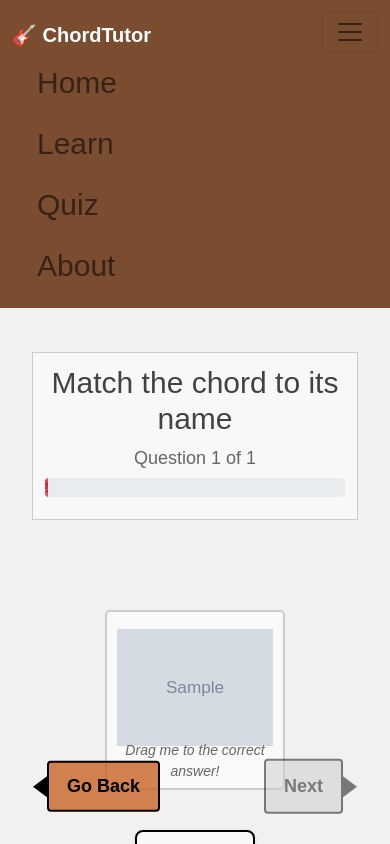
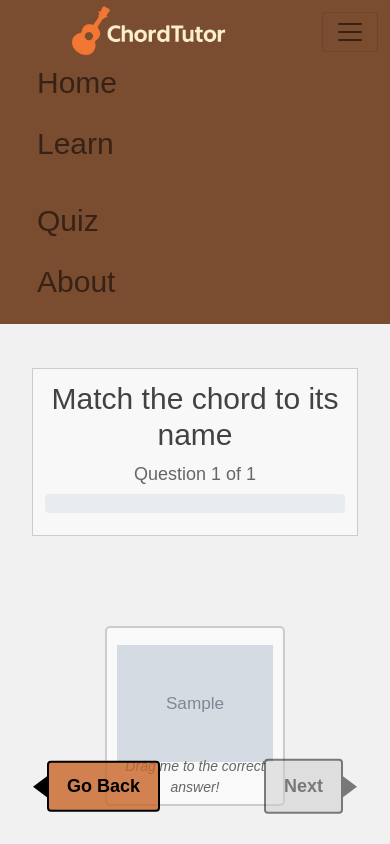
Before and after one commit to SamuelLaki/guitar-learning-app, a Flask app: template templates/quiz.html in a window 390 px wide, after a click that opens the changed part. Run offline with Flask 3, Linux system fonts and the light colour scheme; the template is opened without the code that fills it: most values are stand-ins (such as "Sample title", 1, 10 or a date in 2020); grey boxes marked "Sample" are stand-in pictures; some libraries are stand-ins or nearby versions.

Commit message:
created logo, improved navbar/dropdown, fixed quiz progress persistence issue, and made learn clickable

```diff
--- a/templates/chord_detail.html
+++ b/templates/chord_detail.html
@@ -13,7 +13,7 @@
          aria-valuenow="{{ percent_complete }}"
          aria-valuemin="0" aria-valuemax="100"
          style="height: 1.5rem;">
-      <div class="progress-bar progress-bar-striped progress-bar-animated bg-danger"
+         <div class="progress-bar bg-success"
            style="width: {{ percent_complete }}%;">
         {{ percent_complete }}%
       </div>
--- a/templates/layout.html
+++ b/templates/layout.html
@@ -5,17 +5,28 @@
   <meta name="viewport" content="width=device-width, initial-scale=1.0">
   <title>{% block title %}Basic guitar chords{% endblock %}</title>
 
-  <!-- Bootstrap 5 (integrity removed to avoid CDN hash issues) -->
-  <link href="https://cdn.jsdelivr.net/npm/bootstrap@5.0.2/dist/css/bootstrap.min.css"
-        rel="stylesheet">
+  <!-- Bootstrap 5 -->
+  <link href="https://cdn.jsdelivr.net/npm/bootstrap@5.0.2/dist/css/bootstrap.min.css" rel="stylesheet">
 
-  <!-- jQuery / jQuery‑UI for your existing scripts -->
+  <!-- jQuery / jQuery‑UI (site scripts use these) -->
   <script src="https://code.jquery.com/jquery-3.3.1.min.js"></script>
   <script src="https://code.jquery.com/ui/1.12.0/jquery-ui.min.js"></script>
   <link  href="https://code.jquery.com/ui/1.12.1/themes/base/jquery-ui.css" rel="stylesheet">
 
   <!-- Site stylesheet -->
   <link href="{{ url_for('static', filename='main.css') }}" rel="stylesheet">
+
+  <!-- Navbar tweaks -->
+  <style>
+      /* let dropdown flow outside the bar */
+      .navigationBar            { overflow: visible !important; }
+      /* bigger, crisp logo */
+      .navbar-brand img         { height:24px; width:auto; }
+      /* remove bullets everywhere */
+      .navbar-nav               { list-style:none; padding-left:0; }
+      /* dropdown wide & scrollable if needed */
+      .dropdown-menu            { min-width:11rem; max-height:70vh; overflow-y:auto; }
+  </style>
 </head>
 <body>
   <div class="content-wrapper">
@@ -24,12 +35,17 @@
     <nav class="navbar navbar-expand-lg navbar-light navigationBar" style="background:#7a4c30;">
       <div class="container-fluid">
 
-        <!-- Brand (optional) -->
-        <a class="navbar-brand fw-bold text-white d-lg-none" href="{{ url_for('homepage') }}">
-          🎸 ChordTutor
-        </a>
+        <!-- Logo on left -->
+        <a class="navbar-brand d-flex align-items-center me-3"
+href="{{ url_for('homepage') }}">
+<img src="{{ url_for('static',
+         filename='images/logo.png') }}"
+    alt="ChordTutor logo"
+    style="height:180px; width:auto;"
+>
+            </a>
 
-        <!-- Toggler for mobile -->
+        <!-- Mobile toggler -->
         <button class="navbar-toggler" type="button"
                 data-bs-toggle="collapse" data-bs-target="#navbarNav"
                 aria-controls="navbarNav" aria-expanded="false"
@@ -37,25 +53,37 @@
           <span class="navbar-toggler-icon"></span>
         </button>
 
-        <!-- Center‑aligned links -->
+        <!-- Centered links (brand excluded) -->
         <div class="collapse navbar-collapse justify-content-center" id="navbarNav">
-          <ul class="navbar-nav gap-lg-4 mb-0" style="list-style:none;">  <!-- bullet‑proof -->
+          <ul class="navbar-nav gap-lg-4 mb-0">
+
+            <!-- Home -->
             <li class="nav-item">
               <a class="nav-link {% if active_page == 'home' %}active-nav{% endif %}"
                  href="{{ url_for('homepage') }}">Home</a>
             </li>
 
-            <!-- Learn dropdown -->
+            <!-- Learn (split link + caret) -->
             <li class="nav-item dropdown">
-              <a class="nav-link dropdown-toggle {% if active_page == 'learn' %}active-nav{% endif %}"
-                 href="{{ url_for('learn') }}" id="learnDropdown" role="button"
+              <!-- direct link to /learn -->
+              <a class="nav-link px-2 {% if active_page == 'learn' %}active-nav{% endif %}"
+                 href="{{ url_for('learn') }}">Learn</a>
+
+              <!-- caret -->
+              <a class="nav-link px-1 dropdown-toggle dropdown-toggle-split"
+                 href="#" id="learnDropdown" role="button"
                  data-bs-toggle="dropdown" aria-expanded="false">
-                Learn
+                <span class="visually-hidden">Toggle Learn dropdown</span>
               </a>
-              <ul class="dropdown-menu" aria-labelledby="learnDropdown">
+
+              <!-- dropdown menu -->
+              <ul class="dropdown-menu shadow" aria-labelledby="learnDropdown">
                 {% for chord in chord_items %}
-                  <li><a class="dropdown-item"
-                         href="{{ url_for('chord_detail', chord_id=chord.id) }}">{{ chord.name }}</a></li>
+                  <li>
+                    <a class="dropdown-item" href="{{ url_for('chord_detail', chord_id=chord.id) }}">
+                      {{ chord.name }}
+                    </a>
+                  </li>
                 {% endfor %}
                 <li><hr class="dropdown-divider"></li>
                 <li><a class="dropdown-item" href="{{ url_for('learn') }}">All chords</a></li>
@@ -64,11 +92,13 @@
               </ul>
             </li>
 
+            <!-- Quiz -->
             <li class="nav-item">
               <a class="nav-link {% if active_page == 'quiz' %}active-nav{% endif %}"
                  href="{{ url_for('start_quiz') }}">Quiz</a>
             </li>
 
+            <!-- About -->
             <li class="nav-item">
               <a class="nav-link {% if active_page == 'about' %}active-nav{% endif %}"
                  href="{{ url_for('about') }}">About</a>
--- a/templates/quiz.html
+++ b/templates/quiz.html
@@ -1,53 +1,64 @@
 {% extends "layout.html" %}
-
-{% block title %}Quiz - Match Chords{% endblock %}
+{% block title %}Quiz – Match Chords{% endblock %}
 
 {% block content %}
-<!-- Include jQuery UI for effects -->
-<link rel="stylesheet" href="https://code.jquery.com/ui/1.12.1/themes/base/jquery-ui.css">
-<script src="https://code.jquery.com/ui/1.12.1/jquery-ui.js"></script>
+<!-- jQuery‑UI (for drag / drop feedback) -->
+<link rel="stylesheet"
+      href="https://code.jquery.com/ui/1.12.1/themes/base/jquery-ui.css">
+<script  src="https://code.jquery.com/ui/1.12.1/jquery-ui.js"></script>
 
 <div class="quiz-container">
+
+  <!-- ─── TITLE + GLOBAL PROGRESS ───────────────────────── -->
   <div class="quiz-title">
       <h2>Match the chord to its name</h2>
       <div class="quiz-progress-text">
-            Question {{ page_num }} of {{ total_pages }}
+          Question {{ page_num }} of {{ total_pages }}
       </div>
-        <!-- Quiz Progress Bar -->
-        <div class="progress quiz-progress-bar" role="progressbar"
-             id="quiz-progress-bar-container" {# Added ID #}
-             aria-label="Quiz progress"
-             aria-valuenow="{{ quiz_percent_complete }}"
+
+      <!-- Progress bar – value filled in by JS (to keep persisted state) -->
+      <div class="progress quiz-progress-bar"
+           id="quiz-progress-bar-container"
+           role="progressbar" aria-label="Quiz progress"
            aria-valuemin="0" aria-valuemax="100"
-             style="height: 1rem;">
-             <div class="progress-bar progress-bar-striped progress-bar-animated bg-danger"
-               id="quiz-progress-bar-fill" {# Added ID #}
-               style="width: {{ quiz_percent_complete }}%;">
-               <span id="quiz-progress-bar-text">{{ quiz_percent_complete }}%</span> {# Added ID #}
+           style="height:1.5rem;">
+        <div class="progress-bar bg-success"
+             id="quiz-progress-bar-fill" style="width:0%;">
+          <span id="quiz-progress-bar-text" class="text-white">0%</span>
         </div>
       </div>
   </div>
 
+  <!-- ─── FEEDBACK AREA ──────────────────────────────────── -->
   <div class="feedback-container">
-        <div id="feedback-message" style="display: none;"></div>
-        <!-- Moved Study Chord Button Placeholder here -->
-        <a href="#" id="study-chord-btn" class="study-button" style="display: none;"><div class="arrow-button">Study Chord</div></a>
+      <div id="feedback-message" style="display:none;"></div>
+      <a href="#" id="study-chord-btn" class="study-button" style="display:none;">
+        <div class="arrow-button">Study Chord</div>
+      </a>
   </div>
 
+  <!-- ─── MAIN QUIZ BODY ─────────────────────────────────── -->
   <div class="quiz-content">
-        <!-- One chord diagram at the top -->
+
+      <!-- Chord diagram -->
       <div class="chord-diagram-container">
-            <div class="chord-diagram" id="{{ quiz_data.chord.id }}" data-answer="{{ quiz_data.chord.correctAnswer }}" draggable="true">
-                <img src="{{ quiz_data.chord.image }}" alt="Chord diagram" class="chord-image">
+          <div class="chord-diagram"
+               id="{{ quiz_data.chord.id }}"
+               data-answer="{{ quiz_data.chord.correctAnswer }}"
+               draggable="true">
+              <img src="{{ quiz_data.chord.image }}" alt="Chord diagram"
+                   class="chord-image">
               <div class="drag-hint">Drag me to the correct answer!</div>
           </div>
       </div>
 
-        <!-- Three options at the bottom -->
+      <!-- Options -->
       <div class="chord-options-container">
           <div class="chord-options">
               {% for option in quiz_data.options %}
-                <div class="chord-option" id="option{{ loop.index }}" data-chord="{{ option }}">
+              <div class="chord-option"
+                   id="option{{ loop.index }}"
+                   data-chord="{{ option }}">
                   <div class="chord-name">{{ option }}</div>
               </div>
               {% endfor %}
@@ -55,215 +66,154 @@
       </div>
   </div>
 
+  <!-- ─── NAVIGATION ─────────────────────────────────────── -->
   <div class="navigation-buttons">
       {% if page_num > 1 %}
-        <a href="{{ url_for('quiz_page', page_num=page_num-1) }}" class="go-back-btn"><div class="left-arrow-button left-arrow">Previous</div></a>{% else %}<a href="{{ url_for('learn') }}" class="go-back-btn"><div class="left-arrow-button left-arrow">Go Back</div></a>{% endif %}
-        <!-- Removed Study Chord Button from here -->
-        <div class="next-btn disabled"><div class="right-arrow-button right-arrow">Next</div></div>
+      <a href="{{ url_for('quiz_page', page_num=page_num-1) }}"
+         class="go-back-btn">
+          <div class="left-arrow-button left-arrow">Previous</div>
+      </a>
+      {% else %}
+      <a href="{{ url_for('learn') }}" class="go-back-btn">
+          <div class="left-arrow-button left-arrow">Go Back</div>
+      </a>
+      {% endif %}
+
+      <div class="next-btn disabled">
+          <div class="right-arrow-button right-arrow">Next</div>
+      </div>
   </div>
 </div>
 
-<!-- Pass data to JavaScript via a data attribute -->
+<!-- Hidden payload for JS -->
 <div id="quiz-data"
-     data-chord-items="{{ chord_items|tojson|safe }}"
-     data-correct-answer="{{ quiz_data.chord.correctAnswer }}"
      data-current-page="{{ page_num }}"
      data-total-pages="{{ total_pages }}"
-     data-max-page-reached="{{ max_quiz_page_reached }}" {# Add max page reached #}
-     style="display:none;">
-</div>
+     data-correct-answer="{{ quiz_data.chord.correctAnswer }}"
+     data-chord-items="{{ chord_items|tojson|safe }}"
+     style="display:none;"></div>
 
-<script type="text/javascript">
-    // Get data from the hidden div
-    var quizDataElement = document.getElementById('quiz-data');
-    var correctAnswer = quizDataElement.getAttribute('data-correct-answer');
-    var currentPage = parseInt(quizDataElement.getAttribute('data-current-page'));
-    var totalPages = parseInt(quizDataElement.getAttribute('data-total-pages'));
-    var maxPageReached = parseInt(quizDataElement.getAttribute('data-max-page-reached')); // Get max page
+<!-- ─── SCRIPT ───────────────────────────────────────────── -->
+<script>
+/* -------------------- CONSTANTS -------------------- */
+const $payload        = $('#quiz-data');
+const correctAnswer   = $payload.data('correct-answer');
+const currentPage     = parseInt($payload.data('current-page'));
+const totalPages      = parseInt($payload.data('total-pages'));
 
-    // Track if the user has answered correctly
-    var hasAnswered = false;
-    var correctOptionElement = null; // Store the correct option element
-    var feedbackDiv = $('#feedback-message'); // Cache feedback div
+/* -------------------- PROGRESS BAR ------------------ */
+function setProgress (percent) {
+  $('#quiz-progress-bar-fill').css('width', percent + '%');
+  $('#quiz-progress-bar-text').text(percent + '%');
+  $('#quiz-progress-bar-container').attr('aria-valuenow', percent);
+}
 
-    $(document).ready(function() {
-        setupDragAndDrop();
-
-        // Find and store the correct option element on page load
-        $('.chord-option').each(function() {
-            if ($(this).data('chord') === correctAnswer) {
-                correctOptionElement = $(this);
-            }
+/* On load – initialise bar assuming all previous pages done */
+$(function () {
+  const initialPct = Math.round(((currentPage - 1) / totalPages) * 100);
+  setProgress(initialPct);
+  setUpQuizInteractions();
 });
 
-        // Keep click functionality as a fallback
-        $('.chord-option').click(function() {
-            if (!hasAnswered) {
-                checkAnswer($(this).data('chord'), $(this));
-            }
+/* -------------------- STATE ------------------------- */
+let hasAnswered = false;
+let $correctOpt = null;
+const $feedback = $('#feedback-message');
+
+/* -------------------- SETUP ------------------------- */
+function setUpQuizInteractions () {
+
+  // Identify the correct option element
+  $('.chord-option').each(function () {
+    if ($(this).data('chord') === correctAnswer) $correctOpt = $(this);
   });
 
-        // Enable next button immediately if this page has already been passed
-        if (currentPage < maxPageReached) {
-            $('.next-btn').removeClass('disabled');
-        }
+  // Drag‑drop handlers
+  const diagram = document.querySelector('.chord-diagram');
+  const options = document.querySelectorAll('.chord-option');
 
-        // Handle next button
-        $('.next-btn').click(function() {
-            if (!$(this).hasClass('disabled')) {
-                var nextPage = currentPage + 1;
-                if (nextPage <= totalPages) {
-                    window.location.href = "/quiz/" + nextPage;
-                } else {
-                    window.location.href = "/quiz/results";
-                }
-            }
+  diagram.addEventListener('dragstart', e => {
+    if (hasAnswered) return;
+    diagram.classList.add('dragging');
+    e.dataTransfer.setData('text/plain', diagram.id);
+  });
+  diagram.addEventListener('dragend', () =>
+    diagram.classList.remove('dragging')
+  );
+
+  options.forEach(opt => {
+    opt.addEventListener('dragover', e => {
+      if (hasAnswered) return;
+      e.preventDefault(); opt.classList.add('drag-over');
+    });
+    opt.addEventListener('dragleave', () => opt.classList.remove('drag-over'));
+    opt.addEventListener('drop', e => {
+      if (hasAnswered) return;
+      e.preventDefault(); opt.classList.remove('drag-over');
+      processAnswer(opt.dataset.chord, $(opt));
+    });
+
+    // Click fallback
+    $(opt).on('click', () => {
+      if (!hasAnswered) processAnswer($(opt).data('chord'), $(opt));
     });
   });
 
-    function setupDragAndDrop() {
-        var chordDiagram = document.querySelector('.chord-diagram');
-        var chordOptions = document.querySelectorAll('.chord-option');
-
-        // Make chord diagram draggable
-        chordDiagram.addEventListener('dragstart', function(e) {
-            if (hasAnswered) return; // Prevent dragging after answer
-            this.classList.add('dragging');
-            e.dataTransfer.setData('text', this.id);
-            // Remove the info message displayed during drag
-            // showFeedback('info', 'Dragging chord...');
-        });
-
-        chordDiagram.addEventListener('dragend', function() {
-            this.classList.remove('dragging');
-            // Optionally hide info message or keep it until drop
-            // feedbackDiv.fadeOut();
-        });
-
-        // Make options droppable
-        chordOptions.forEach(function(option) {
-            option.addEventListener('dragover', function(e) {
-                if (hasAnswered) return;
-                e.preventDefault();
-                this.classList.add('drag-over');
-            });
-
-            option.addEventListener('dragleave', function() {
-                if (hasAnswered) return;
-                this.classList.remove('drag-over');
-            });
-
-            option.addEventListener('drop', function(e) {
-                if (hasAnswered) return;
-                e.preventDefault();
-                this.classList.remove('drag-over');
-
-                var targetOptionElement = $(this);
-                var chordName = targetOptionElement.data('chord');
-
-                // --- Immediate Feedback ---
-                if (!hasAnswered) {
-                    hasAnswered = true; // Prevent further drops immediately
-                    targetOptionElement.addClass('checking'); // Add temporary style
-                    showFeedback('info', 'Checking...'); // Show interim message
-                    // Disable further dragging visually (optional, but good UX)
-                    chordDiagram.setAttribute('draggable', 'false');
-                    chordDiagram.style.cursor = 'default';
-                    // --- End Immediate Feedback ---
-
-                    checkAnswer(chordName, targetOptionElement);
-                }
-            });
+  // Next‑button
+  $('.next-btn').on('click', function () {
+    if ($(this).hasClass('disabled')) return;
+    const next = currentPage + 1;
+    window.location.href = next <= totalPages
+        ? `/quiz/${next}`
+        : '/quiz/results';
   });
 }
 
-    function checkAnswer(selectedAnswer, optionElement) {
-        // Remove the initial check here, as we set hasAnswered immediately on drop
-        // if (hasAnswered) return;
+/* -------------------- ANSWER LOGIC ------------------ */
+function processAnswer (selected, $opt) {
+  hasAnswered = true;
+  showFeedback('info', 'Checking…');
 
-        // Submit the answer to the server
-        $.ajax({
+  $.post({
     url: '/quiz/submit_answer',
-            type: 'POST',
     contentType: 'application/json',
-            data: JSON.stringify({
-                answer: selectedAnswer,
-                correct_answer: correctAnswer
-            }),
-            success: function(response) {
-                // hasAnswered is already true
-                optionElement.removeClass('checking'); // Remove temporary style
-
-                // Clear previous feedback message and hide button initially
-                feedbackDiv.hide();
-                $('#study-chord-btn').hide();
-
-                if (response.correct) {
-                    // Correct answer
-                    optionElement.addClass('correct');
-                    $('.chord-diagram').addClass('correct-match'); // Highlight diagram
-                    optionElement.addClass('correct-match');   // Highlight option
-                    showFeedback('success', 'Correct! "' + selectedAnswer + '" is the right match!');
+    data: JSON.stringify({ answer: selected, correct_answer: correctAnswer })
+  })
+  .done(res => {
+      if (res.correct) {
+        $opt.addClass('correct');
+        $('.chord-diagram').addClass('correct-match');
+        showFeedback('success', `Correct! “${selected}” is right!`);
       } else {
-                    // Incorrect answer
-                    optionElement.addClass('incorrect');
-                    if (correctOptionElement) {
-                        correctOptionElement.addClass('correct'); // Show the correct one
-                    }
-                    showFeedback('error', 'Not quite!'); // Show "Not quite!" message
-
-                    // Show the Study Chord button if we have the ID
-                    if (response.correct_chord_id) {
-                        var studyUrl = "/learn/" + response.correct_chord_id;
-                        // Show button directly instead of fading
-                        $('#study-chord-btn').attr('href', studyUrl).show();
+        $opt.addClass('incorrect');
+        $correctOpt && $correctOpt.addClass('correct');
+        showFeedback('error', 'Not quite!');
+        if (res.correct_chord_id) {
+          $('#study-chord-btn')
+            .attr('href', `/learn/${res.correct_chord_id}`)
+            .show();
         }
       }
 
-                // --- Update Progress Bar ---
-                // Calculate percentage based on completing the *current* page
-                let newPercent = Math.round((currentPage / totalPages) * 100);
-                let currentPercentOnBar = parseInt($('#quiz-progress-bar-text').text().replace('%','')) || 0;
-
-                // Only update if this answer progresses the bar further
-                if (newPercent > currentPercentOnBar) {
-                    $('#quiz-progress-bar-fill').css('width', newPercent + '%');
-                    $('#quiz-progress-bar-text').text(newPercent + '%');
-                    $('#quiz-progress-bar-container').attr('aria-valuenow', newPercent);
-                }
-                // --- End Update Progress Bar ---
-
-                // Enable the next button
+      /* update and persist progress */
+      const pct = Math.round((currentPage / totalPages) * 100);
+      setProgress(pct);
       $('.next-btn').removeClass('disabled');
-            },
-            error: function() {
-                optionElement.removeClass('checking'); // Remove temporary style on error too
-                // Handle potential AJAX errors
-                showFeedback('error', 'Could not check answer. Please try again or refresh the page.');
-                // Do NOT reset hasAnswered here, as it allows re-submission in an inconsistent state.
-                // hasAnswered = false;
-                // Re-enable dragging ONLY if submit fails? Maybe not ideal.
-                // chordDiagram.setAttribute('draggable', 'true');
-                // chordDiagram.style.cursor = 'move';
-            }
-        });
+  })
+  .fail(() => showFeedback('error', 'Server error – please retry.'));
 }
 
-    function showFeedback(type, message) {
-        feedbackDiv.removeClass('success-message error-message info-message').hide(); // Reset classes and hide
-        var className = '';
-        if (type === 'success') {
-            className = 'success-message';
-        } else if (type === 'error') {
-            className = 'error-message';
-        } else if (type === 'info') {
-             className = 'info-message';
-        } else {
-            return; // Unknown type
-        }
-
-        // Show directly instead of fading
-        feedbackDiv.addClass(className).html(message).show();
+/* -------------------- FEEDBACK ---------------------- */
+function showFeedback (type, msg) {
+  $feedback
+    .removeClass('success-message error-message info-message')
+    .addClass(type === 'success'
+                ? 'success-message'
+                : type === 'error'
+                  ? 'error-message'
+                  : 'info-message')
+    .text(msg)
+    .show();
 }
 </script>
 {% endblock %}
```
Also changed, not shown: static/images/ChordTutor.jpg (added), static/images/logo.jpg (added), static/images/logo.png (added), 2 other files. Lines whose indentation alone changed are shown as unchanged.
